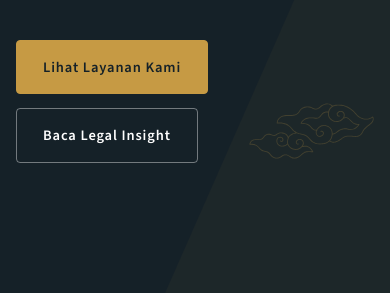
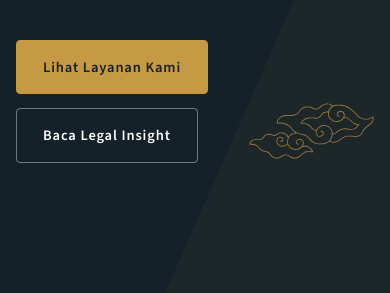
Before and after one commit to Vrijemann/SSLA-Web, a Jekyll site: the page built from index.html, in a window 390 px wide. Shown: the part 532-825 px from the top of the page. Built offline with Jekyll 4.4.1, drawn with Linux system fonts in a browser that asks for light colours.

Commit message:
Pratinjau: awan hero di ponsel lebih jelas
Co-Authored-By: Claude Opus 5.5 <noreply@anthropic.com>
Claude-Session: https://claude.ai/code/session_016LrWBHooU5mNt67cUqTKXG

```diff
--- a/assets/css/style.css
+++ b/assets/css/style.css
@@ -396,6 +396,6 @@ img.awan { height: auto; display: block; }
 @media (max-width: 900px) {
   .hero__inner { position: relative; }
   .hero__art { position: absolute; top: auto; bottom: 60px; right: var(--gutter); order: 0; justify-content: flex-end; pointer-events: none; }
-  .hero__art .awan { width: min(140px, 32vw); max-width: none; opacity: .22; }
+  .hero__art .awan { width: min(140px, 32vw); max-width: none; opacity: .7; }
   .hero__awan--2 { display: none !important; }
 }
```
